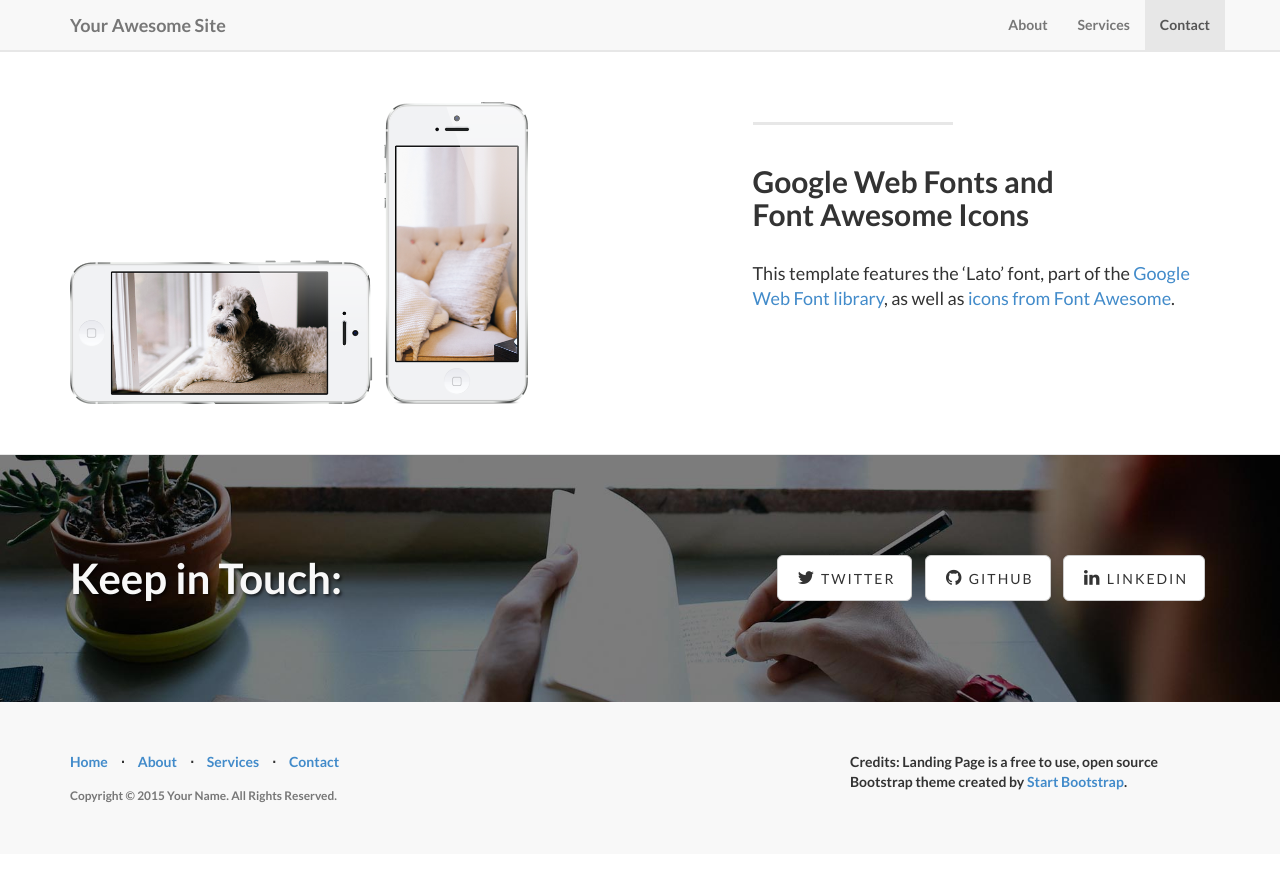
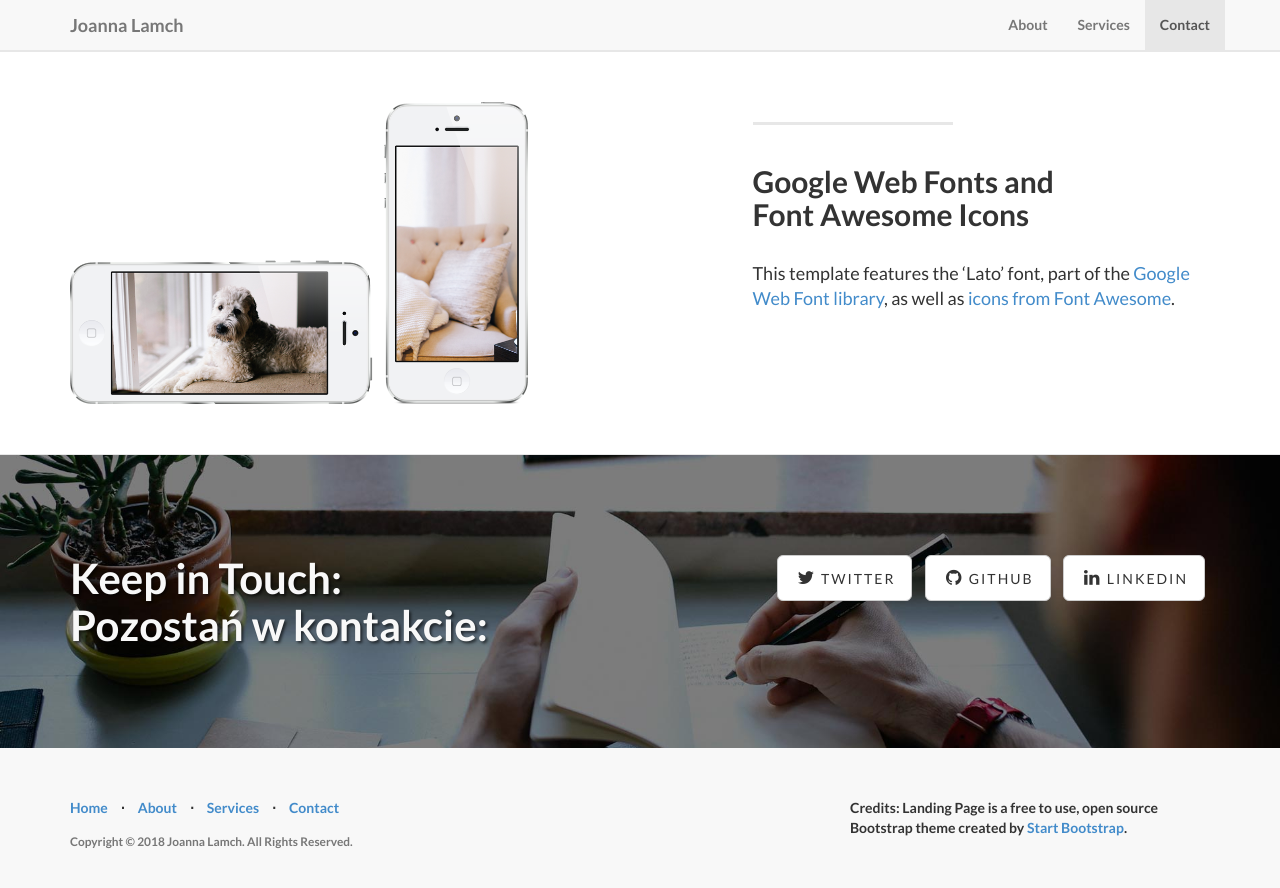
Before and after one commit to jlamch/LandingPage, a Jekyll site: the page built from index.html, in a window 1280 px wide and 900 px high, scrolled down 1948 px. Shown: the top 888 px of the window. Built offline with Jekyll 4.4.1, drawn with Linux system fonts in a browser that asks for light colours; nearby versions of some CDN libraries; library files that are not in the unit come from our copies; before the commit the page ends 2802 px from its top, so only the background shows below that.

Commit message:
config, background image

```diff
--- a/_config.yml
+++ b/_config.yml
@@ -3,14 +3,14 @@
 # ----------------------- #
 
 url: http://yoursite.com
-title: Your Awesome Site
-email: your-email@domain.com
-author: Your Name
+title: Joanna Lamch
+email: jlamch@gmail.com
+author: Joanna Lamch
 description: > # "Write an awesome description for your new site here.
   You can edit this line in _config.yml. It will appear in your document
   head meta (for Google search results) and in your feed.xml site
   description.
-copyright: 'Copyright &copy; 2015 Your Name. All Rights Reserved.'
+copyright: 'Copyright &copy; 2018 Joanna Lamch. All Rights Reserved.'
 credits: 'Credits: Landing Page is a free to use, open source Bootstrap theme created by <a href="http://startbootstrap.com/">Start Bootstrap</a>.'
 
 # ----------------------- #
@@ -27,8 +27,8 @@ permalink: pretty
 
 social:
   - title: twitter
-    url: https://twitter.com/SBootstrap
+    url: https://twitter.com/JLamch
   - title: github
-    url: https://github.com/IronSummitMedia/startbootstrap
+    url: https://github.com/jlamch
   - title: linkedin
-    url:
+    url: https://www.linkedin.com/in/joannalamch/
--- a/_includes/contact.html
+++ b/_includes/contact.html
@@ -5,6 +5,7 @@
 			<div class="row">
 				<div class="col-lg-6">
 					<h2>Keep in Touch:</h2>
+					<h2>Pozostań w kontakcie:</h2>
 				</div>
 				<div class="col-lg-6">
 					<ul class="list-inline banner-social-buttons">
```
Also changed, not shown: README.md, img/intro-bg.jpg, img/screenshot.png (deleted).
